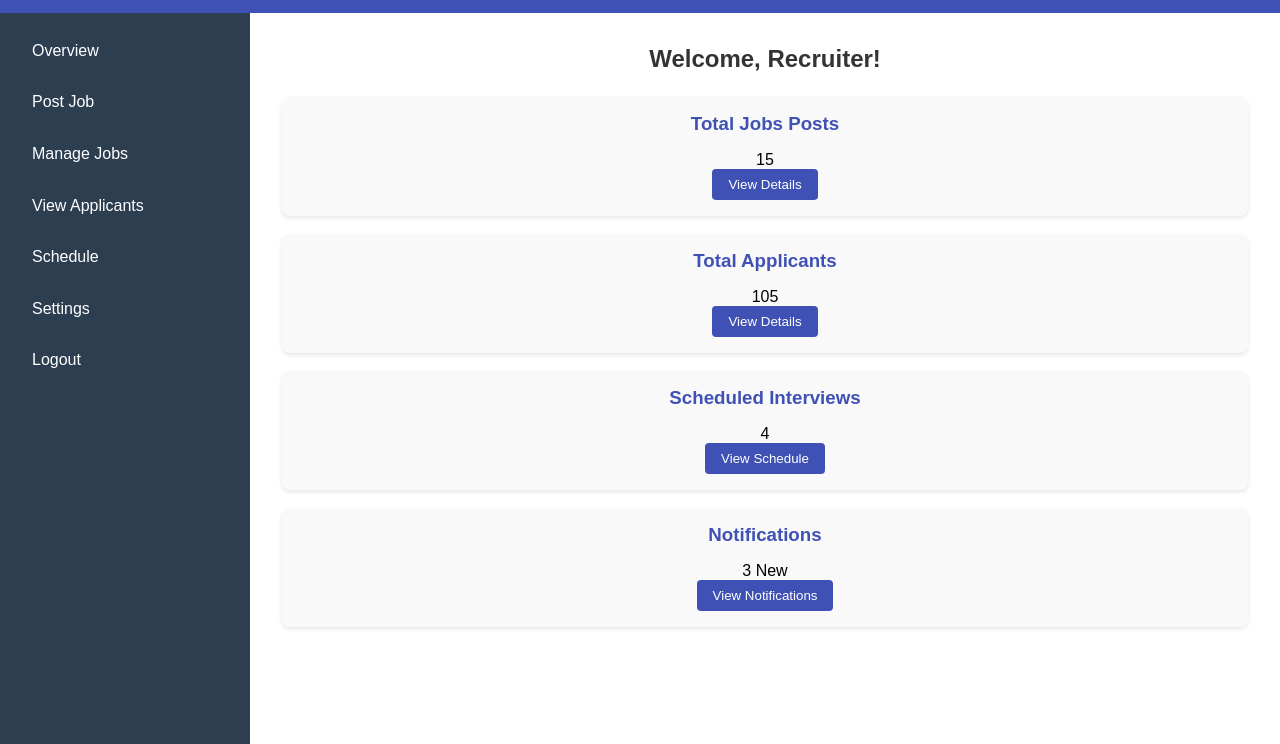
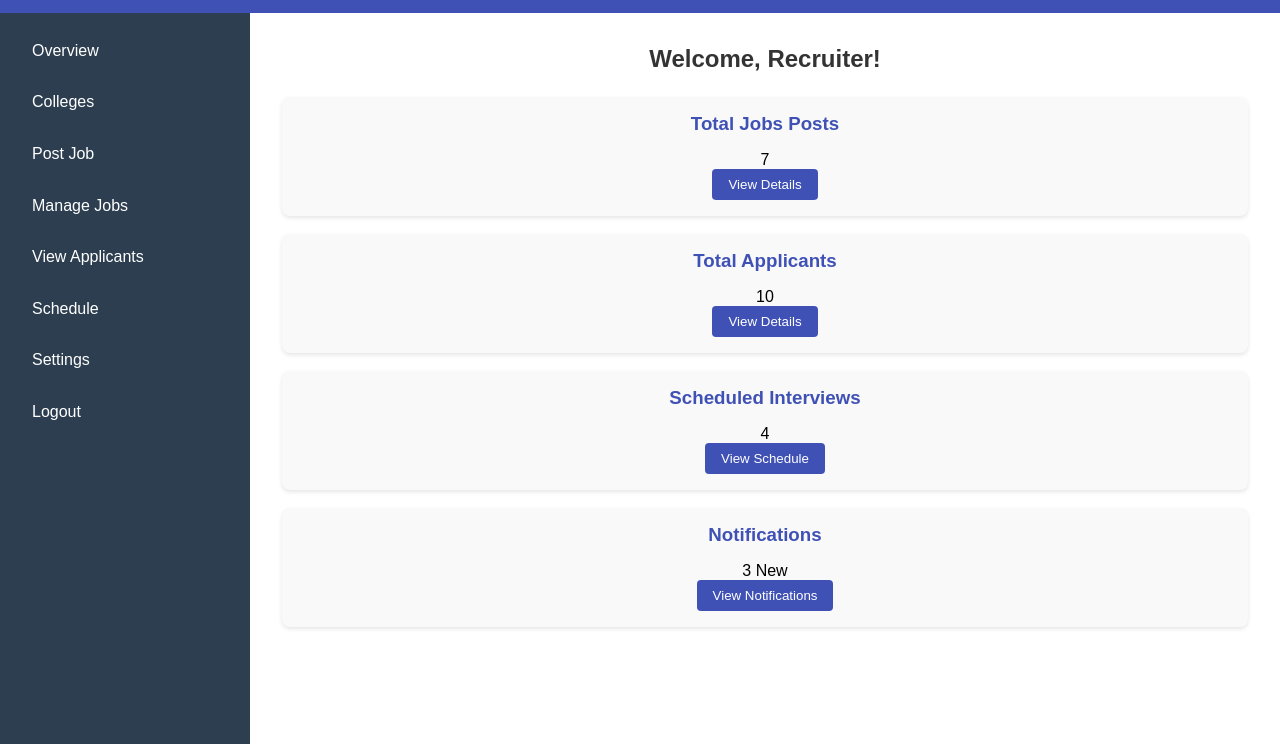
Before and after one commit to ItzMeSam13/Placement-Platform, a website: page recruiter-dashboard.html in a window 1280 px wide. Shown: the part 56-800 px from the top of the page. Drawn offline with Linux system fonts and the light colour scheme.

Commit message:
updated recruiter dashboard

```diff
--- a/recruiter-dashboard.html
+++ b/recruiter-dashboard.html
@@ -11,6 +11,7 @@
     <div class="dashboard-container">
     <div class="sidebar">
     <a href="#overview">Overview</a>
+    <a href="#colleges">Colleges</a>
     <a href="#post-job">Post Job</a>
     <a href="#manage-jobs">Manage Jobs</a>
     <a href="#applicants">View Applicants</a>
@@ -22,13 +23,13 @@
         <h2>Welcome, Recruiter!</h2>
         <div class="card">
             <h3>Total Jobs Posts</h3>
-            <p>15</p>
+            <p>7</p>
             <a href="total-jobs.html"><button>View Details</button></a>
         </div>
         <br>
         <div class="card">
             <h3>Total Applicants</h3>
-            <p>105</p>
+            <p>10</p>
             <button>View Details</button>
         </div>
         <br>
```
